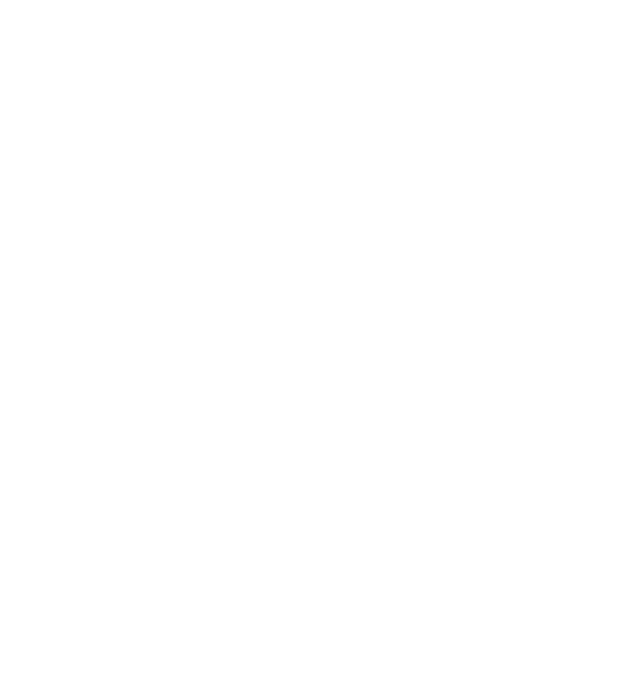
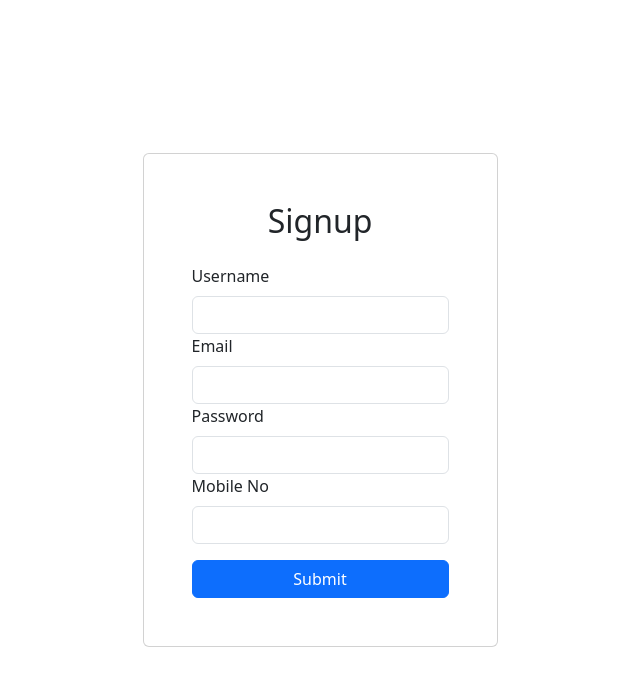
Before and after one commit to harshadatta099/TimeSheet_FrontEnd, a React (Vite) app: page /signup in a window 1280 px wide. Before the commit this address had no page. Shown: the top 686 px of the page, without its empty margins (320-960 px from the left). Built offline with nearby package versions, Linux system fonts and the light colour scheme.

Commit message:
updated!

```diff
--- a/src/App.jsx
+++ b/src/App.jsx
@@ -1,16 +1,27 @@
 import React from 'react';
-import { BrowserRouter , Route,Routes } from 'react-router-dom';
+import { BrowserRouter, Routes, Route } from 'react-router-dom';
+import { Navigate } from 'react-router-dom';
 import HomePage from './pages/HomePage';
 import LoginPage from './pages/LoginPage';
+import Signup from './pages/Signup';
+import ProtectedRoute from './auth/ProtectedRoute';
+import AuthGuard from './auth/AuthGuard';
 
-function App() {
+function ProtectedSignupRoute({ element }) {
+  const isLoggedIn = JSON.parse(localStorage.getItem('isLoggedIn'));
+
+  return isLoggedIn ? <Navigate to="/home" /> : element;
+}
+
+const  App = ()=> {
   return (
     <BrowserRouter>
-    <Routes>
-      <Route path='/home' element={<HomePage/>}/>
-      <Route path='/' element={<LoginPage/>}/>
-    </Routes>
-  </BrowserRouter>
+      <Routes>
+        <Route path="/" element={<AuthGuard element={<LoginPage />} />} />
+        <Route path="/signup" element={<ProtectedSignupRoute element={<Signup />} />} />
+        <Route path="/home" element={<ProtectedRoute><HomePage /></ProtectedRoute>} />
+      </Routes>
+    </BrowserRouter>
   );
 }
 
--- /dev/null
+++ b/src/auth/AuthGuard.jsx
@@ -0,0 +1,19 @@
+import React from 'react';
+import { Navigate, Route } from 'react-router-dom';
+
+const AuthGuard = ({ element }) => {
+  const isLoggedIn = JSON.parse(localStorage.getItem('isLoggedIn'));
+
+
+
+  if (isLoggedIn) {
+    // User is logged in, redirect to home page
+    return <Navigate to="/home" />;
+  }
+
+
+  // User is not logged in, render the original element
+  return element;
+};
+
+export default AuthGuard;
--- /dev/null
+++ b/src/auth/ProtectedRoute.jsx
@@ -0,0 +1,17 @@
+import React from 'react';
+import { Navigate } from 'react-router-dom';
+
+const isAuthenticated = () => {
+  return JSON.parse(localStorage.getItem('isLoggedIn'));
+};
+
+const ProtectedRoute = ({ children }) => {
+  if (!isAuthenticated()) {
+
+    return <Navigate to="/" />;
+  }
+
+  return children;
+};
+
+export default ProtectedRoute;
--- a/src/components/Header.jsx
+++ b/src/components/Header.jsx
@@ -1,20 +1,29 @@
-import React from 'react'
-import  { Navbar,Container } from 'react-bootstrap';
+import React from 'react';
+import { Navbar, Container, Button } from 'react-bootstrap';
+import { useNavigate } from 'react-router-dom';
 import logo from '../assets/smbxlLogo.svg';
+
+
 const Header = () => {
+  const navigate = useNavigate();
+  const handleLogout = () => {
+    localStorage.setItem('isLoggedIn', false);
+    localStorage.setItem('user', null);
+    navigate("/");
+  };
+
   return (
-    <Navbar className="bg-body-tertiary" >
+    <Navbar className="bg-body-tertiary">
       <Container>
         <Navbar.Brand href="#home"><img src={logo} alt="image not found" /></Navbar.Brand>
         <Navbar.Toggle />
         <Navbar.Collapse className="justify-content-end">
-        <Navbar.Text>
-          Signed in as: <a href="#login">Mark Otto</a>
-        </Navbar.Text>
+
+          <Button variant="outline-primary" onClick={handleLogout}>Logout</Button>
         </Navbar.Collapse>
       </Container>
     </Navbar>
   );
 }
 
-export default Header
+export default Header;
--- a/src/components/TimeEntryForm.jsx
+++ b/src/components/TimeEntryForm.jsx
@@ -144,7 +144,7 @@
         month: "2-digit",
         year: "2-digit",
       });
-      console.log(formattedDate);
+      // console.log(formattedDate);
       return days[i] + " " + formattedDate;
     });
   };
--- a/src/pages/LoginPage.jsx
+++ b/src/pages/LoginPage.jsx
@@ -6,10 +6,10 @@
 const LoginPage = () => {
   const [email, setEmail] = useState("");
   const [password, setPassword] = useState("");
+  // const [userType, setUserType] = useState("user"); // ["user", "admin ", "hr"]
   const [emailError, setEmailError] = useState("");
   const [passwordError, setPasswordError] = useState("");
-  const [showAlert, setShowAlert] = useState(false);
-  const [isSignup, setIsSignup] = useState(false); // Track if it's signup mode
+
 
   const navigate = useNavigate();
 
@@ -34,28 +34,29 @@
   };
 
   const handleSubmit = async (e) => {
+    const apiUrl = 'http://localhost:5070/login';
+    const data = {
+      email: email,
+      password: password,
+      userType : 0,
+    }
     e.preventDefault();
+    axios.post (apiUrl, data).then(
+      (response) => {
+        console.log(response.data);
+        if (response.data != null) {
+          localStorage.setItem('isLoggedIn', true);
+          localStorage.setItem('user', JSON.stringify(response.data));
+          navigate("/home", { replace: true });
+        } else {
+          alert("Invalid credentials");
+        }
+      }
+    )
+    if (!validateForm()) {
+      return;
+    }
 
-    if (validateForm()) {
-      try {
-        const response = await axios.post("http://localhost:5070/login", {
-          email,
-          password,
-        });
-
-        console.log("Logged in successfully");
-        console.log(response.data); // If the server returns any data
-       if(response.data.status==="success"){
-        navigate("/home");
-      }
-
-        setEmail("");
-        setPassword("");
-        setShowAlert(true);
-      } catch (error) {
-        console.error("Login failed", error);
-      }
-    }
   };
 
   return (
@@ -107,17 +108,7 @@
             Login
           </Button>
         </Form>
-        {/* {showAlert && (
-          <Alert
-            variant="success"
-            onClose={() => setShowAlert(false)}
-            dismissible
-            style={{ minHeight: "30px", height: "60px", marginTop: "20px" }}
 
-          >
-            <p>login success!</p>
-          </Alert>
-        )} */}
       </div>
     </div>
   );
--- /dev/null
+++ b/src/pages/Signup.jsx
@@ -0,0 +1,130 @@
+import React, { useState } from "react";
+import { useNavigate } from "react-router-dom";
+import { Form, Button, Alert, Card } from "react-bootstrap";
+import axios from "axios";
+
+const Signup = () => {
+  const [formData, setFormData] = useState({
+    username: "",
+    email: "",
+    password: "",
+    mobileno: "",
+    userType: 0,
+  });
+
+  const [errors, setErrors] = useState({
+    username: "",
+    email: "",
+    password: "",
+    mobileno: "",
+  });
+  const navigate = useNavigate();
+  const handleChange = (e) => {
+    const { name, value } = e.target;
+    setFormData((prevData) => ({ ...prevData, [name]: value }));
+  };
+
+  const handleSubmit = (e) => {
+    e.preventDefault();
+
+    // Perform form validation
+    const newErrors = {
+      username: formData.username ? "" : "Username is required.",
+      email: formData.email ? "" : "Email is required.",
+      password: formData.password ? "" : "Password is required.",
+      mobileno: formData.mobileno ? "" : "Mobile No is required.",
+    };
+
+    setErrors(newErrors);
+
+    // Check if there are any errors
+    if (Object.values(newErrors).every((error) => error === "")) {
+      // No errors, submit the form
+      const apiURL = "http://localhost:5070/signup";
+
+      axios
+        .post(apiURL, formData)
+        .then((response) => {
+          // Handle successful signup response
+          console.log("Signup successful:", response.data);
+          if (response.data != null) {
+            alert("Signup successful");
+            navigate("/home", { replace: true });
+          }
+        })
+        .catch((error) => {
+          // Handle error
+          console.error("Error signing up:", error);
+        });
+    }
+  };
+
+  return (
+    <div className="container d-flex justify-content-center align-items-center vh-100">
+      <Card className="p-5  ">
+        <h2 className="text-center mb-4">Signup</h2>
+        <Form onSubmit={handleSubmit}>
+          <Form.Group controlId="username">
+            <Form.Label>Username</Form.Label>
+            <Form.Control
+              type="text"
+              name="username"
+              value={formData.username}
+              onChange={handleChange}
+              required
+            />
+            {errors.username && (
+              <Alert variant="danger">{errors.username}</Alert>
+            )}
+          </Form.Group>
+
+          <Form.Group controlId="email">
+            <Form.Label>Email</Form.Label>
+            <Form.Control
+              type="email"
+              name="email"
+              value={formData.email}
+              onChange={handleChange}
+              required
+            />
+            {errors.email && <Alert variant="danger">{errors.email}</Alert>}
+          </Form.Group>
+
+          <Form.Group controlId="password">
+            <Form.Label>Password</Form.Label>
+            <Form.Control
+              type="password"
+              name="password"
+              value={formData.password}
+              onChange={handleChange}
+              required
+            />
+            {errors.password && (
+              <Alert variant="danger">{errors.password}</Alert>
+            )}
+          </Form.Group>
+
+          <Form.Group controlId="mobileno">
+            <Form.Label>Mobile No</Form.Label>
+            <Form.Control
+              type="text"
+              name="mobileno"
+              value={formData.mobileno}
+              onChange={handleChange}
+              required
+            />
+            {errors.mobileno && (
+              <Alert variant="danger">{errors.mobileno}</Alert>
+            )}
+          </Form.Group>
+
+          <Button className="mt-3 w-100" variant="primary" type="submit">
+            Submit
+          </Button>
+        </Form>
+      </Card>
+    </div>
+  );
+};
+
+export default Signup;
```
Also changed, not shown: src/auth/ProtectedRoute.js (deleted), src/auth/ProtectedSignupRoute.jsx (added). Lines whose indentation alone changed are shown as unchanged.
